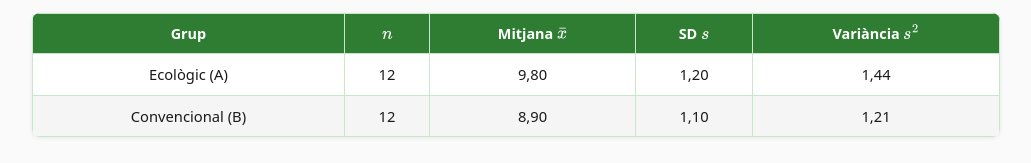
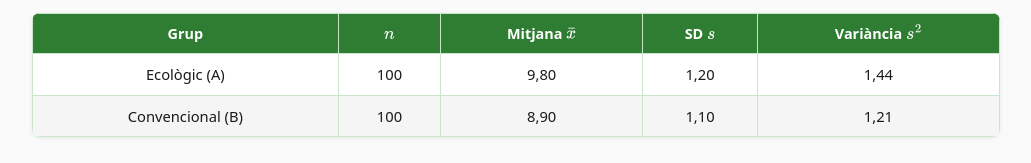
Before and after one commit to vgonzale-jpg/vgonzale-jpg.github.io, a plain HTML site: page t/index.html in a window 1280 px wide. Shown: the part 253-416 px from the top of the page, without its empty margins (124-1155 px from the left). Drawn offline with nearby package versions, Linux system fonts and the light colour scheme.

Commit message:
Update index.html

```diff
--- a/t/index.html
+++ b/t/index.html
@@ -185,14 +185,14 @@ window.MathJax = {
     <tbody>
       <tr>
         <td>Ecològic (A)</td>
-        <td>12</td>
+        <td>100</td>
         <td>9,80</td>
         <td>1,20</td>
         <td>1,44</td>
       </tr>
       <tr>
         <td>Convencional (B)</td>
-        <td>12</td>
+        <td>100</td>
         <td>8,90</td>
         <td>1,10</td>
         <td>1,21</td>
```
